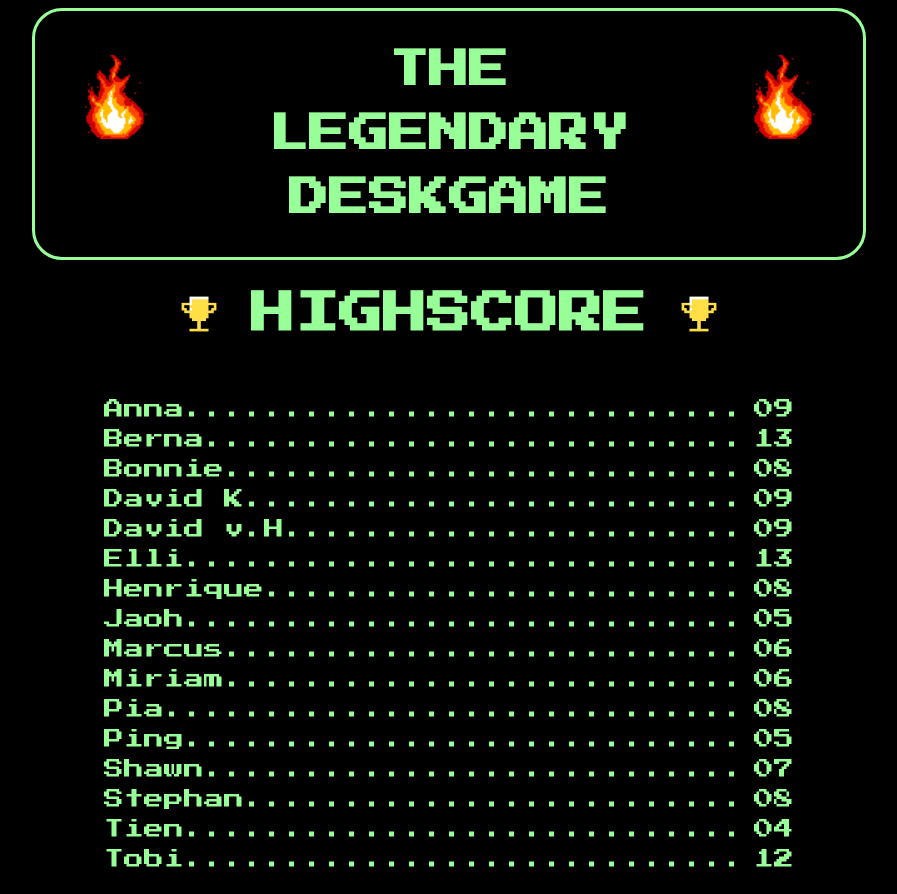
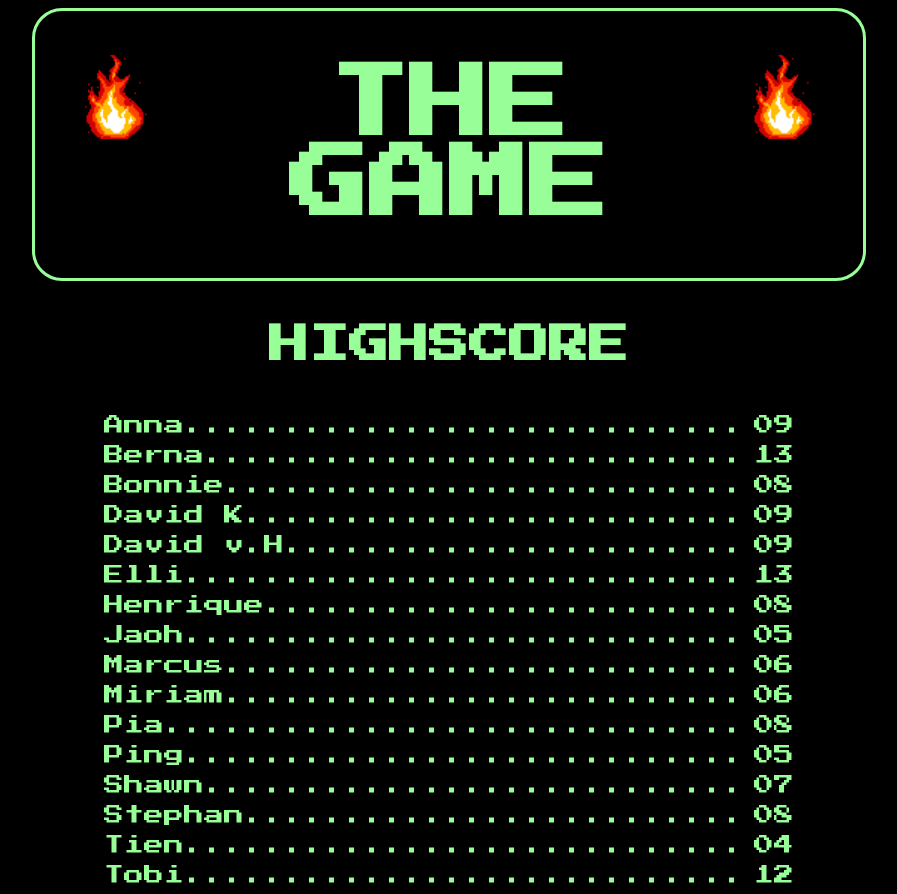
Before and after one commit to TobiasSteinhagen/deskgame, a plain HTML site: page index.html in a window 1280 px wide. Shown: the top 894 px of the page, without its empty margins (191-1088 px from the left). Drawn offline with Linux system fonts and the light colour scheme.

Commit message:
change design and header

```diff
--- a/css/header.css
+++ b/css/header.css
@@ -10,31 +10,28 @@ header {
 
 @media (min-width: 300px) {
   h1 {
-    font-size: 0.7rem;
+    font-size: 1.2rem;
     text-align: center;
-    line-height: 1rem;
   }
 }
 
 @media (min-width: 600px) {
   h1 {
-    font-size: 1.4rem;
+    font-size: 2.5rem;
     text-align: center;
-    line-height: 2rem;
   }
 }
 
 @media (min-width: 1200px) {
   h1 {
-    font-size: 2.5rem;
+    font-size: 5rem;
     text-align: center;
-    line-height: 4rem;
   }
 }
 
 @media (min-width: 300px) {
   .header__flame-gif-1 {
-    height: 1.5rem;
+    height: 2rem;
     margin: 1rem;
     left: 2.75rem;
   }
--- a/css/highscore.css
+++ b/css/highscore.css
@@ -6,7 +6,26 @@
   justify-content: center;
 }
 
-.highscore__icon {
-  width: 2.5rem;
-  margin: 0 1rem;
+@media (min-width: 300px) {
+  .highscore {
+    font-size: 0.7rem;
+    text-align: center;
+    line-height: 1rem;
+  }
 }
+
+@media (min-width: 600px) {
+  .highscore {
+    font-size: 1.4rem;
+    text-align: center;
+    line-height: 2rem;
+  }
+}
+
+@media (min-width: 1200px) {
+  .highscore {
+    font-size: 2.5rem;
+    text-align: center;
+    line-height: 4rem;
+  }
+}
--- a/css/scoreboard.css
+++ b/css/scoreboard.css
@@ -9,8 +9,7 @@ table {
   flex-direction: column;
   align-items: center;
   justify-content: space-evenly;
-  padding: 2% 2%;
-  margin: ;
+  padding-bottom: 2%;
 }
 
 @media (min-width: 300px) {
--- a/index.html
+++ b/index.html
@@ -4,7 +4,7 @@
 <head>
     <meta charset="UTF-8">
     <meta name="viewport" content="width=device-width, initial-scale=1.0">
-    <title>The legendary Deskgame</title>
+    <title>The Game</title>
     <link href='https://fonts.googleapis.com/css?family=Press Start 2P' rel="stylesheet" href="styles.css">
     <link rel="stylesheet" href="styles.css">
     <script src="./index.js" defer></script>
@@ -13,14 +13,12 @@
 <body>
     <header>
         <img src="images/flame.gif" alt="flame gif" class="header__flame-gif-1">
-        <h1><img src="images/" alt="">THE LEGENDARY<br>DESKGAME</h1>
+        <h1>THE GAME</h1>
         <img src="images/flame.gif" alt="flame gif" class="header__flame-gif-1">
     </header>
     <main>
         <section class="highscore">
-            <img src="images/trophy.png" alt="Trophy Picture" class="highscore__icon">
-            <h2 class="highscore">HIGHSCORE</h2><img src="images/trophy.png" alt="Trophy Picture"
-                class="highscore__icon">
+            <h2 class="highscore">HIGHSCORE</h2>
         </section>
         <section class="scoreboard">
             <table>
```
